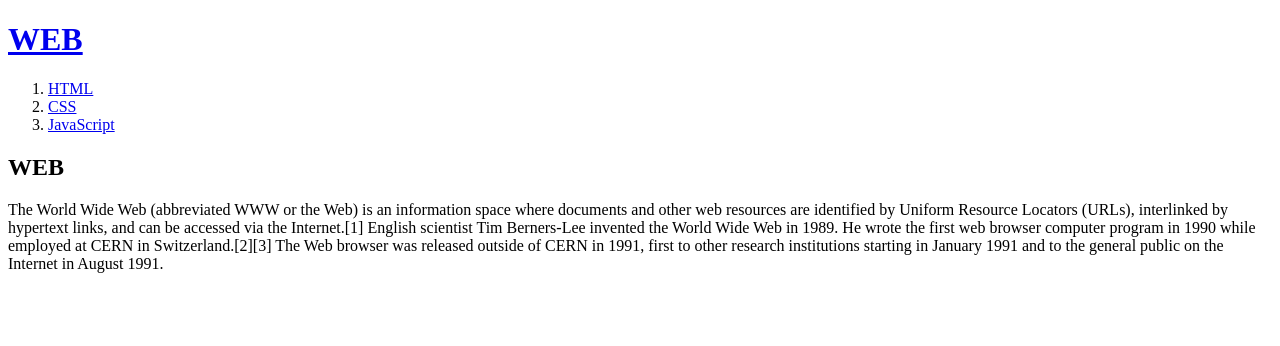
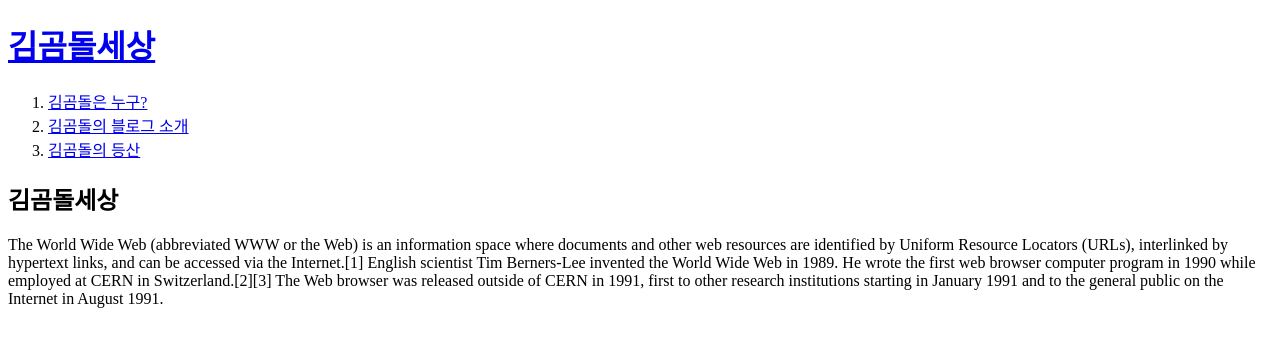
Before and after one commit to pong00pong/Gomdol.Kim, a plain HTML site: page index.html in a window 1280 px wide. Drawn offline with Linux system fonts and the light colour scheme.

Commit message:
Add files via upload

```diff
--- a/index.html
+++ b/index.html
@@ -1,17 +1,17 @@
 <!doctype html>
 <html>
 <head>
-  <title>WEB1 - Welcome</title>
+  <title>Gomdol.kim - HTML</title>
   <meta charset="utf-8">
 </head>
 <body>
-  <h1><a href="index.html">WEB</a></h1>
+  <h1><a href="index.html">김곰돌세상</a></h1>
   <ol>
-    <li><a href="1.html">HTML</a></li>
-    <li><a href="2.html">CSS</a></li>
-    <li><a href="3.html">JavaScript</a></li>
+    <li><a href="1.html">김곰돌은 누구?</a></li>
+    <li><a href="2.html">김곰돌의 블로그 소개</a></li>
+    <li><a href="3.html">김곰돌의 등산</a></li>
   </ol>
-  <h2>WEB</h2>
+  <h2>김곰돌세상</h2>
   <p>The World Wide Web (abbreviated WWW or the Web) is an information space where documents and other web resources are identified by Uniform Resource Locators (URLs), interlinked by hypertext links, and can be accessed via the Internet.[1] English scientist Tim Berners-Lee invented the World Wide Web in 1989. He wrote the first web browser computer program in 1990 while employed at CERN in Switzerland.[2][3] The Web browser was released outside of CERN in 1991, first to other research institutions starting in January 1991 and to the general public on the Internet in August 1991.
   </p>
 </body>
```
